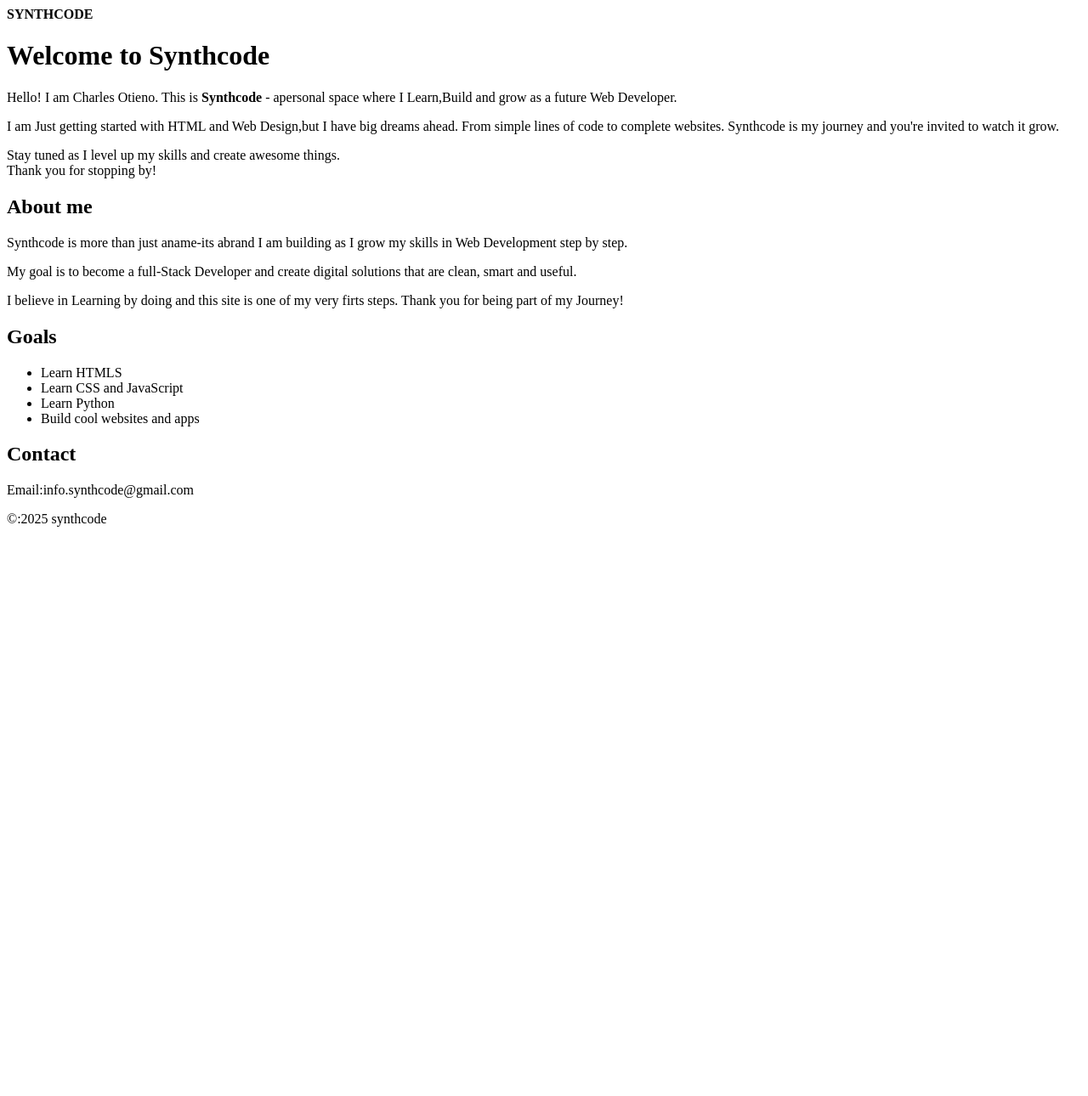
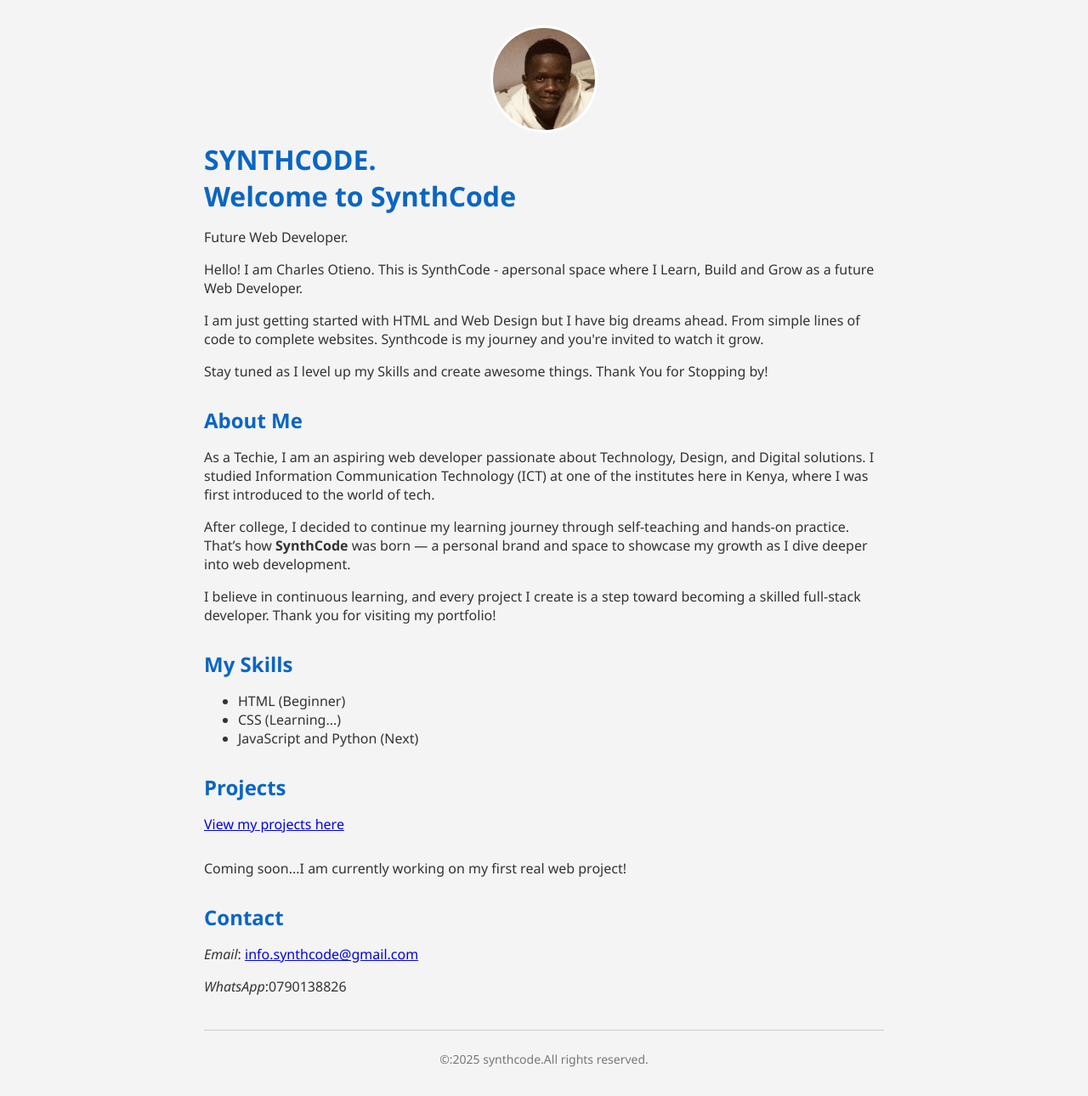
Before and after one commit to synthcode-dev/synthcode-dev.github.io, a plain HTML site: page index.html in a window 1280 px wide. Shown: the whole page at 85% size. Before the commit the page ends 800 px from the top, so only its background shows below. Drawn offline with Linux system fonts and the light colour scheme.

Commit message:
Add files via upload

```diff
--- a/index.html
+++ b/index.html
@@ -1,36 +1,65 @@
 <!DOCTYPE html>
 <html>
 <head>
-  <tittle><strong>SYNTHCODE </strong></tittle>
-  </head>
-  <body>
+  <meta charset="UTF-8">
+  <Title><strong>SYNTHCODE.</strong></Title>
+  <img src="profile.jpg" alt="My Profile Picture" class="profile-pic">
+<link rel="stylesheet"href="style.css">
+</head>
+<body>
 
-    <h1>Welcome to Synthcode</h1>
-    <p> Hello!
-    I am Charles Otieno.
-    This is <strong>Synthcode</strong> - apersonal space where I Learn,Build and grow as a future Web Developer.</p>
-    <p>I am Just getting started with HTML and Web Design,but I have big dreams ahead. From simple lines of code to complete websites. Synthcode is my journey and you're invited to watch it grow.</p>
-    <p>Stay tuned as I level up my skills and create awesome things.<br>
-    Thank you for stopping by!</p>
+<head>
+  <h1><strong>SYNTHCODE.</strong></h1>
+  <h1><strong>Welcome to SynthCode</strong></h1>
+  <p>Future Web Developer.</p>
+  <p>Hello! I am Charles Otieno. This is SynthCode - apersonal space where I Learn, Build and Grow as a future Web Developer.</p>
 
-    <h2>About me</h2>
-    <p>Synthcode is more than just aname-its abrand I am building as I grow my skills in Web Development step by step.<br>
+  <p>I am just getting started with HTML and Web Design but I have big dreams ahead. From simple lines of code to complete websites. Synthcode is my journey and you're invited to watch it grow.</p>
 
-    <p>My goal is to become a full-Stack Developer and create digital solutions that are clean, smart and useful.<br>
+  <p>Stay tuned as I level up my Skills and create awesome things.
+  Thank You for Stopping by!</p>
+  </header>
 
-    <p>I believe in Learning by doing and this site is one of my very firts steps. Thank you for being part of my Journey!</p>
+  <section>
+    <h2>About Me</h2>
+<p>
+  As a Techie, I am an aspiring web developer passionate about Technology, Design, and Digital solutions. I studied Information Communication Technology (ICT) at one of the institutes here in Kenya, where I was first introduced to the world of tech.
+</p>
 
-    <h2>Goals</h2>
-    <ul>
-      <li>Learn HTMLS</li>
-      <li>Learn CSS and JavaScript </li>
-      <li>Learn Python </li>
-      <li>Build cool websites and apps</li>
-    </ul>
+<p>
+  After college, I decided to continue my learning journey through self-teaching and hands-on practice. That’s how <strong>SynthCode</strong> was born — a personal brand and space to showcase my growth as I dive deeper into web development.
+</p>
 
-    <h2>Contact</h2>
-    <p>Email:info.synthcode@gmail.com</p>
-    <p>&copy:2025 synthcode</p>
+<p>
+  I believe in continuous learning, and every project I create is a step toward becoming a skilled full-stack developer. Thank you for visiting my portfolio!
+</p>
+  </section>
+
+    <section>
+      <h2>My Skills</h2>
+      <ul>
+        <li>HTML (Beginner)</li>
+        <li>CSS (Learning...)</li>
+        <li>JavaScript and Python (Next)</li>
+      </ul>
+    </section>
+
+    <section>
+    <h2>Projects</h2>
+  <p><a href="projects.html">View my projects here</a></p>
+</section>
+    <p>Coming soon...I am currently working on my first real web project!</p>
+    </section>
+
+    <section>
+      <h2>Contact</h2>
+      <p><em>Email</em>: <a href="mailto:info.synthcode@gmail.com">info.synthcode@gmail.com<a></a></p>
+      <p><em>WhatsApp</em>:0790138826</p>
+    </section>
+
+    <footer>
+      <p>&copy:2025 synthcode.All rights reserved.</p>
+    </footer>
 
     </body>
     </html>
--- /dev/null
+++ b/style.css
@@ -0,0 +1,42 @@
+body {
+  background-color: #f4f4f4;
+  font-family: 'Segoe UI', sans-serif;
+  color: #333;
+  max-width: 800px;
+  margin: auto;
+  padding: 20px;
+}
+
+header {
+  text-align: center;
+  padding: 30px 0;
+  background-color: #0066cc;
+  color: white;
+}
+
+h1, h2, h3 {
+  color: #0A66C2;
+  margin: 0;
+}
+
+section {
+  margin: 30px 0;
+}
+
+.profile-pic {
+  width: 120px;
+  height: 120px;
+  border-radius: 50%;
+  display: block;
+  margin: 10px auto;
+  border: 3px solid white;
+}
+
+footer {
+  text-align: center;
+  font-size: 14px;
+  color: #777;
+  margin-top: 40px;
+  padding-top: 10px;
+  border-top: 1px solid #ccc;
+}
```
Also changed, not shown: projects.html (added, +30 -0 lines), profile.jpg (added).
